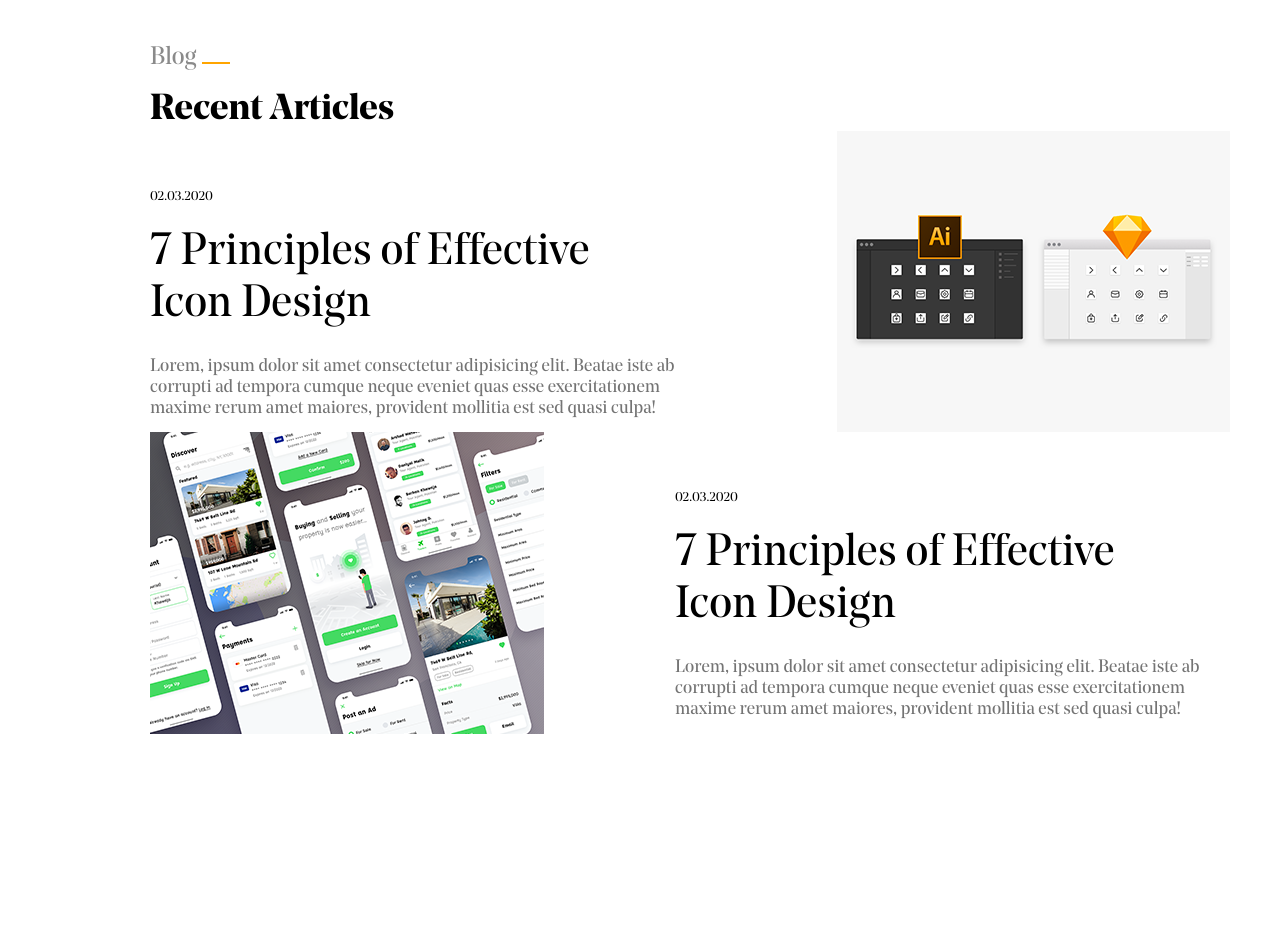
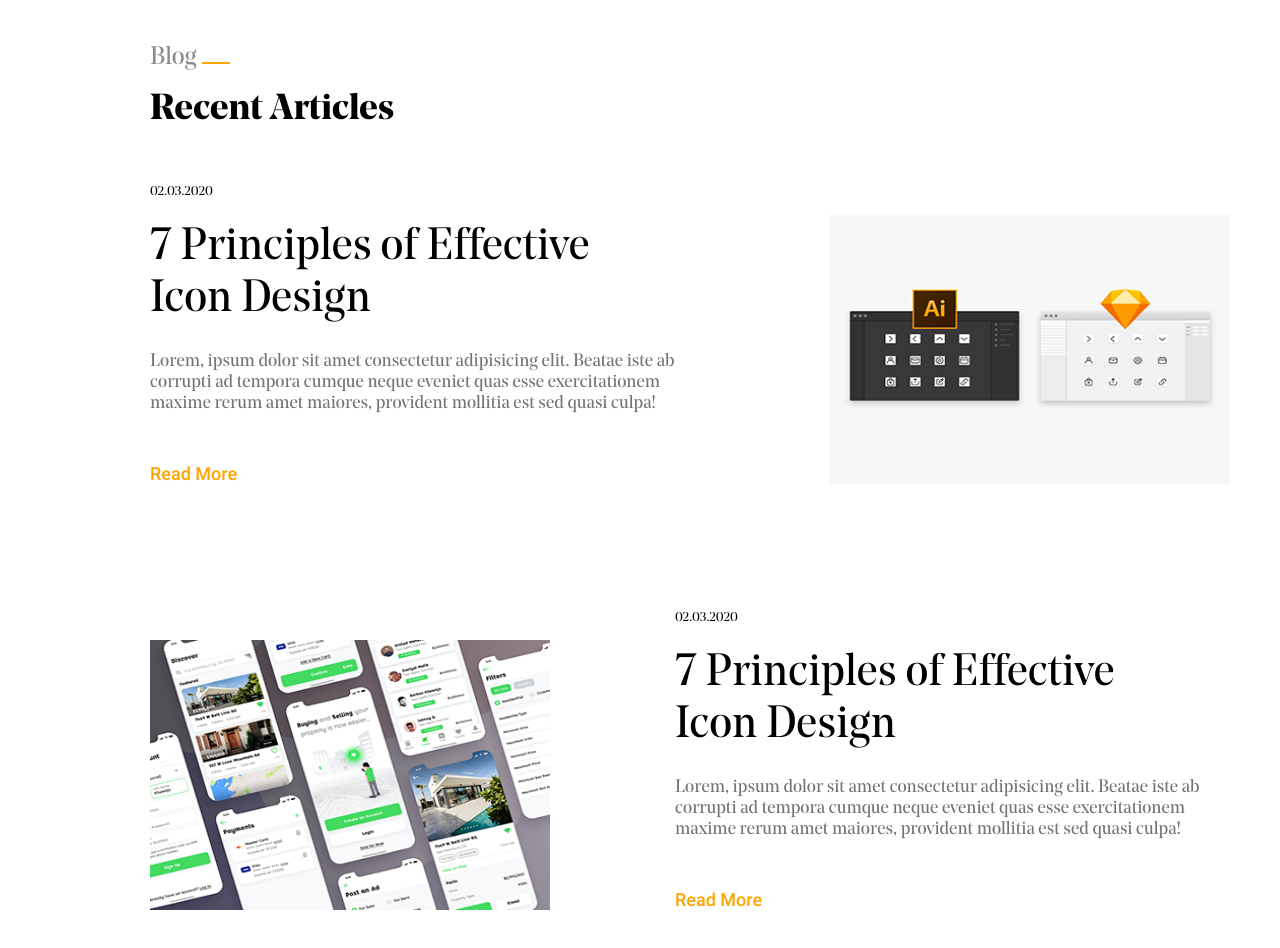
Before and after one commit to abdurrahimbulut/psd-design-to-html, a website: page index.html in a window 1280 px wide. Shown: the part 1642-2590 px from the top of the page. Before the commit the page ends 2376 px from the top, so only its background shows below. Drawn offline with Linux system fonts and the light colour scheme.

Commit message:
blog-portfolio

```diff
--- a/index.html
+++ b/index.html
@@ -99,31 +99,33 @@
         <div class="container-center">
             <div class="content">
                 <h1>Blog <span></span></h1>
-                <h2>Recent Articles</h2>
+                <h2 class="margin-bottom-50">Recent Articles</h2>
                 <div class="blog-posts">
-                    <div class="post">
-                        <div class="post-content padding-right-30 padding-top-55 ">
+                    <div class="post ">
+                        <div class="post-content padding-right-30  ">
                             <span class="date " >02.03.2020</span>
                             <h3 class="margin-top-20 ">
                                 7 Principles of Effective Icon Design
                             </h3>
                             <p>Lorem, ipsum dolor sit amet consectetur adipisicing elit. Beatae iste ab corrupti ad tempora cumque neque eveniet quas esse exercitationem maxime rerum amet maiores, provident mollitia est sed quasi culpa!</p>
+                            <p class="read-more margin-top-50"> <a href="#">Read More</a></p>
                         </div>
                         <div class="post-image justify-content-end">
                             <img src="./img/Thumbnail.png" alt="">
                         </div>
 
                     </div>
-                    <div class="post">
+                    <div class="post ">
                         <div class="post-image justify-content-start">
                             <img src="./img/Thumbnail2.png" alt="">
                         </div>
-                        <div class="post-content padding-right-30 padding-top-55 ">
+                        <div class="post-content padding-right-30  ">
                             <span class="date " >02.03.2020</span>
                             <h3 class="margin-top-20">
                                 7 Principles of Effective Icon Design
                             </h3>
                             <p>Lorem, ipsum dolor sit amet consectetur adipisicing elit. Beatae iste ab corrupti ad tempora cumque neque eveniet quas esse exercitationem maxime rerum amet maiores, provident mollitia est sed quasi culpa!</p>
+                            <p class="read-more margin-top-50"> <a href="#">Read More</a></p>
                         </div>
 
 
--- a/stylesheets/style.sass
+++ b/stylesheets/style.sass
@@ -208,13 +208,22 @@ p
 
 .post
   display: flex
+  margin-bottom: 120px
   .post-content
     flex: 1
   .post-image
     flex: 1
     display: flex
     align-items: center
+    img
+      padding-top: 30px
+      width: 400px
+      height: 300px
 
+.read-more
+  a
+    color: orange !important
+    font-family:  Roboto,-apple-system, BlinkMacSystemFont, 'Segoe UI', Oxygen, Ubuntu, Cantarell, 'Open Sans', 'Helvetica Neue', sans-serif
 
 h3
   font-size: 2.5rem
@@ -230,11 +239,15 @@ h3
 span.date
   font-size: .7rem
 
-.padding-top-55
-  padding-top: 55px
 
 .margin-top-20
   margin-top: 20px
+
+.margin-top-50
+  margin-top: 50px
+
+.margin-bottom-50
+  margin-bottom: 50px
 
 
 .justify-content-end
```
Also changed, not shown: stylesheets/style.css, 1 other file.
